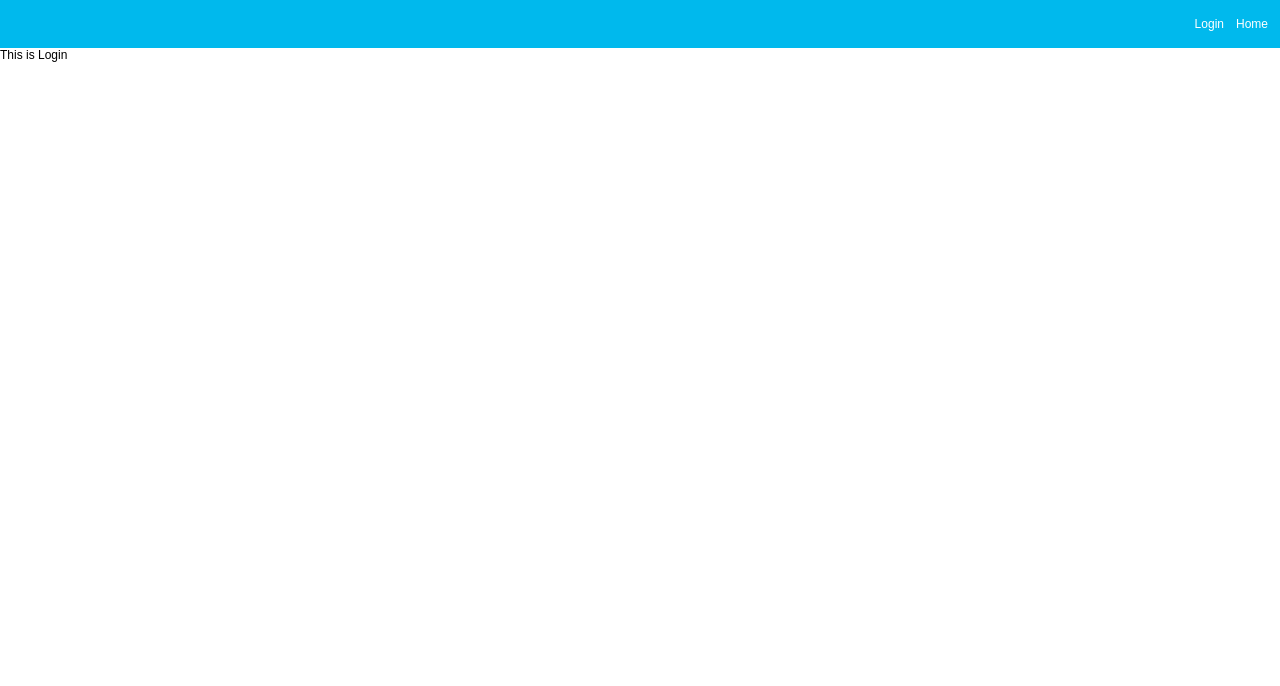
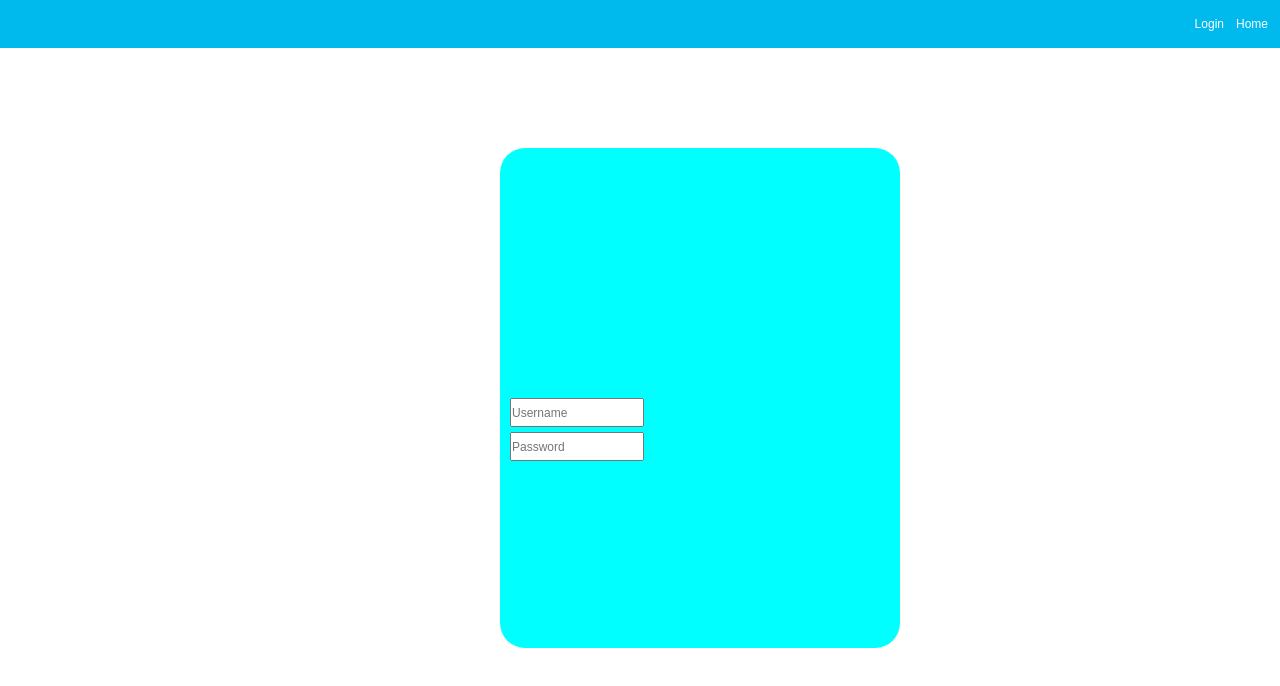
Before and after one commit to gitleolee/dytro, a React (Create React App) app: page /login in a window 1280 px wide. Shown: the top 686 px of the page. Built offline with nearby package versions, Linux system fonts and the light colour scheme.

Commit message:
Login Development 1

```diff
--- a/src/Login.js
+++ b/src/Login.js
@@ -1,7 +1,39 @@
-import React, { Component } from 'react';
+import React, { Component } from "react";
+import { css } from "emotion";
 
 export default class Login extends Component {
   render() {
-    return <div>This is Login</div>;
+    return (
+      <div
+        className={css`
+          input {
+            margin-botton: 10px;
+            width: 130px;
+            height: 25px;
+            margin-top: 5px;
+            margin-left: 10px;
+          }
+
+          #container {
+            margin-top: 100px;
+            height: 500px;
+            width: 400px;
+            background-color: aqua;
+            border-radius: 25px;
+            margin-left: 500px;
+          }
+
+          #name {
+            margin-top: 250px;
+          }
+        `}
+      >
+        <div id="container">
+          <input id="name" placeholder="Username" type="text" maxLength={15} />
+          <br />
+          <input placeholder="Password" type="password" maxLength={10} />
+        </div>
+      </div>
+    );
   }
 }
```
